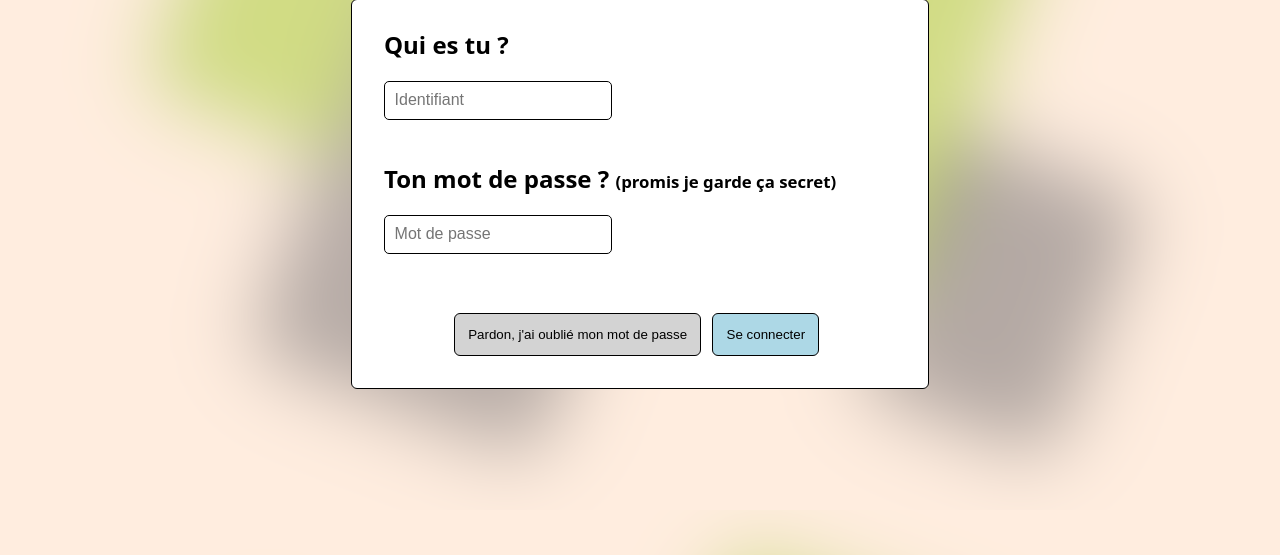
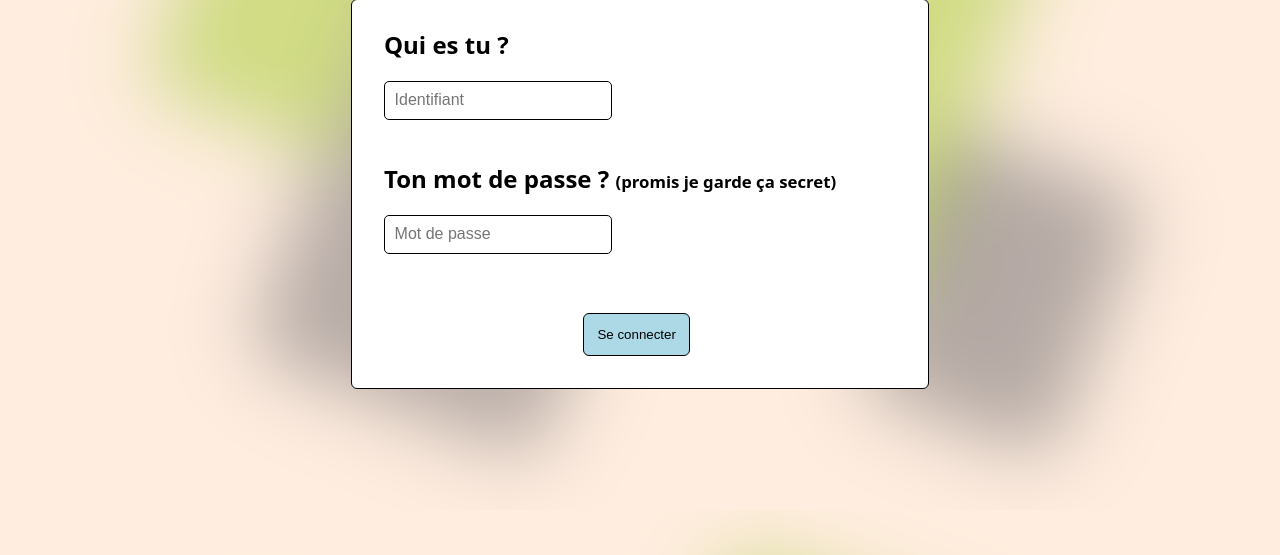
Before and after one commit to jgallern/ProjetWebGr4, a PHP site: page /ProjetWebGr4/views/auth/login.php in a window 1280 px wide. Shown: the part 290-845 px from the top of the page. Run offline with PHP 8.4, Linux system fonts and the light colour scheme.

Commit message:
on enleve le bouton de merde la

```diff
--- a/views/auth/login.php
+++ b/views/auth/login.php
@@ -45,7 +45,6 @@
             placeholder="Mot de passe"><br>
 
         <div id="boutons">
-            <input id="oubli_mdp" type="button" value="Pardon, j'ai oublié mon mot de passe">
             <input id="submit" type="submit" value="Se connecter">
             <?php
             if (isset($_GET["login"])) {
```
